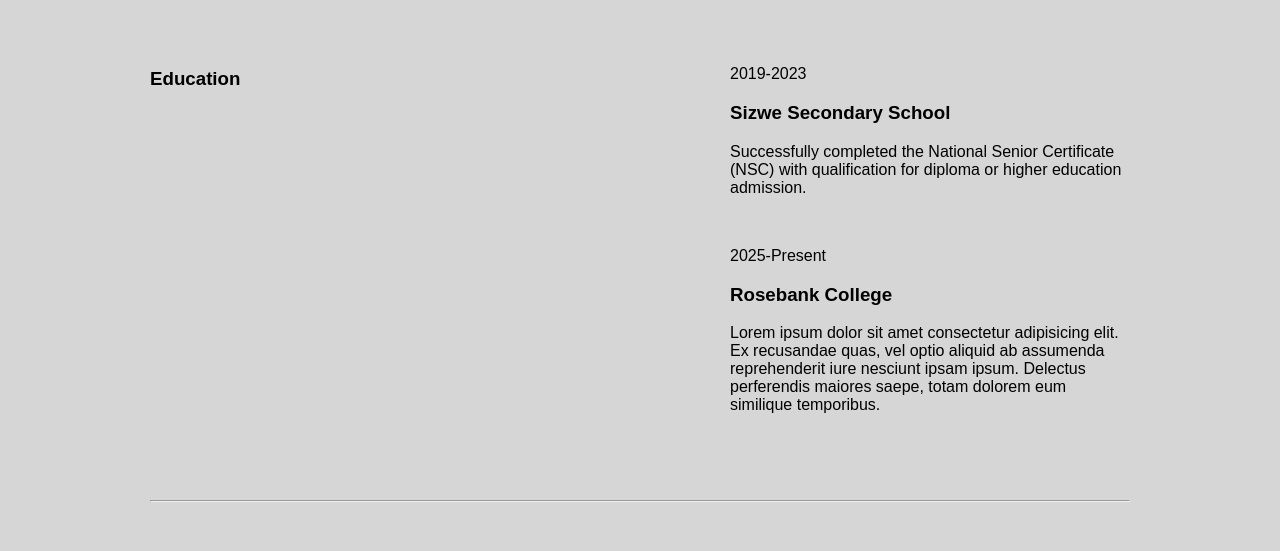
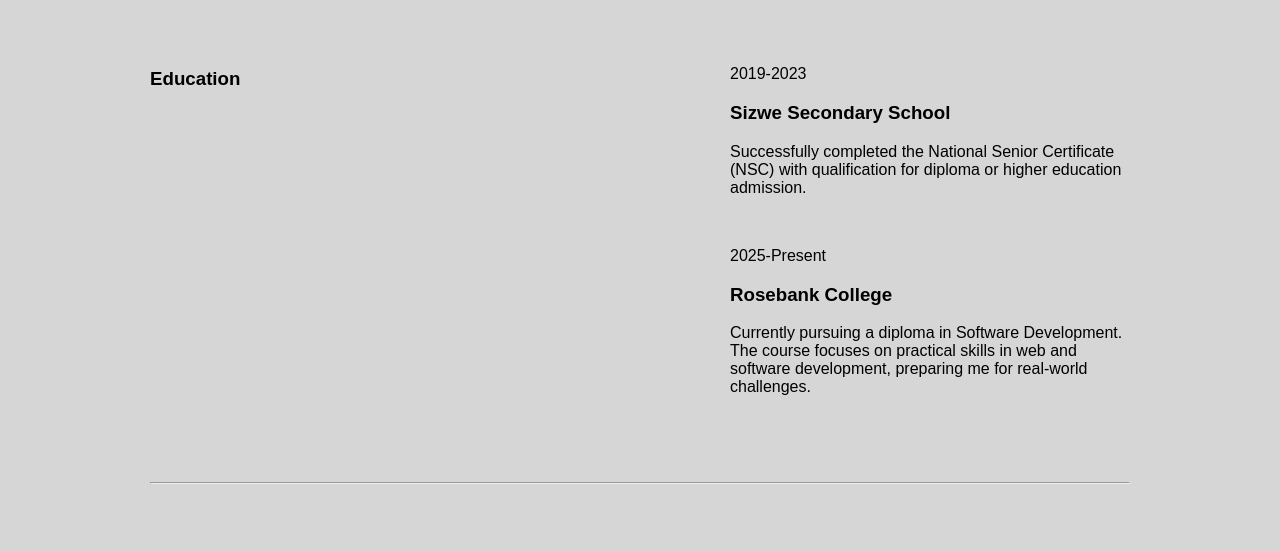
Before and after one commit to Gomolemo-Dizamuhupe/Gomolemo-Dizamuhupe.github.io, a plain HTML site: page resume.html in a window 1280 px wide. Shown: the part 199-750 px from the top of the page. Drawn offline with Linux system fonts and the light colour scheme; a web font is replaced by a local one.

Commit message:
Update resume.html

```diff
--- a/resume.html
+++ b/resume.html
@@ -12,7 +12,6 @@
     <title>Gomolemo's Portfolio - Resume</title>
 </head>
 <body>
-    <!--------------------------------------------------------------------->
     <!--Navigation bar-->
     <nav>
         <ul>
@@ -29,47 +28,8 @@
         </header>
 
     <section>
-        <!--Experience Section-->
-        <!--<div class="main-content">
-            <div>
-                <h1>Work Experience</h1>
-            </div>
-            <div class="content">
-                <div>
-                    <p>2024-Present</p>
-                </div>
-                <div>
-                    <h3>company name</h3>
-                    <p>Lorem ipsum dolor sit amet consectetur adipisicing elit.
-                        Ex recusandae quas, vel optio aliquid ab assumenda reprehenderit
-                        iure nesciunt ipsam ipsum. Delectus perferendis maiores saepe, totam
-                        dolorem eum similique temporibus.</p>
 
-                    <br>
-
-                    <p>2024-Present</p>
-                    <h3>company name</h3>
-                    <p>Lorem ipsum dolor sit amet consectetur adipisicing elit.
-                        Ex recusandae quas, vel optio aliquid ab assumenda reprehenderit
-                        iure nesciunt ipsam ipsum. Delectus perferendis maiores saepe, totam
-                        dolorem eum similique temporibus.</p>
-
-                    <br>
-
-                    <p>2024-Present</p>
-                    <h3>company name</h3>
-                    <p>Lorem ipsum dolor sit amet consectetur adipisicing elit.
-                        Ex recusandae quas, vel optio aliquid ab assumenda reprehenderit
-                        iure nesciunt ipsam ipsum. Delectus perferendis maiores saepe, totam
-                        dolorem eum similique temporibus.</p>
-                </div>
-            </div>
-        </div>
-    </section>
-
-    <hr>--->
-
-<!--Education Section-->
+    <!--Education Section-->
     <section>
         <div class="main-content">
             <div>
@@ -81,22 +41,14 @@
                 </div>
                 <div>
                     <h3>Sizwe Secondary School</h3>
-                    <p>Successfully completed the National Senior Certificate (NSC) with qualification for diploma or higher education admission.</p>
+                    <p>Successfully completed the National Senior Certificate
+                        (NSC) with qualification for diploma or higher education admission.</p>
 
                     <br>
-
-                    <!--<p>2024-2024</p>
-                    <h3>Taalnet Varsity</h3>
-                    <p>Diploma in Software Engineering (NQF Level 5)</p>
-
-                    <br>--->
-
                     <p>2025-Present</p>
                     <h3>Rosebank College</h3>
-                    <p>Lorem ipsum dolor sit amet consectetur adipisicing elit.
-                        Ex recusandae quas, vel optio aliquid ab assumenda reprehenderit
-                        iure nesciunt ipsam ipsum. Delectus perferendis maiores saepe, totam
-                        dolorem eum similique temporibus.</p>
+                    <p>Currently pursuing a diploma in Software Development. The course focuses on practical skills in web
+                        and software development, preparing me for real-world challenges.</p>
                 </div>
             </div>
         </div>
```
